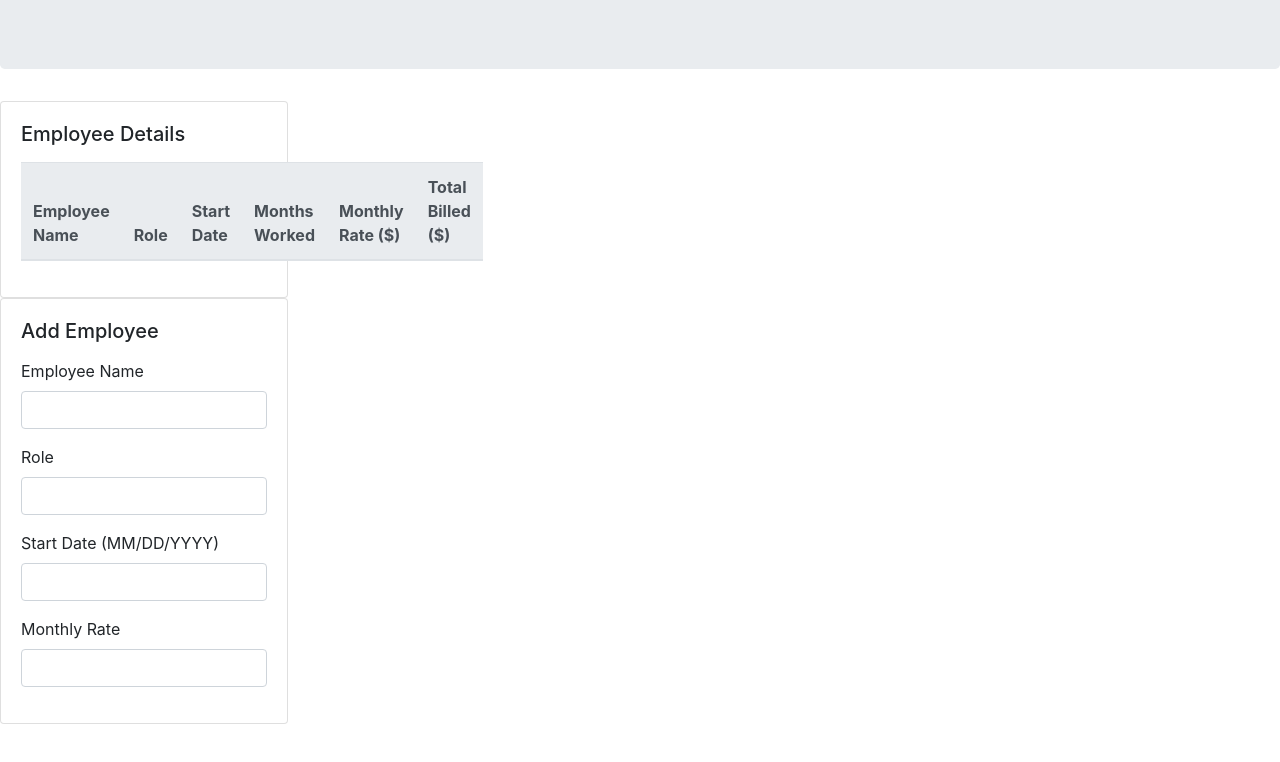
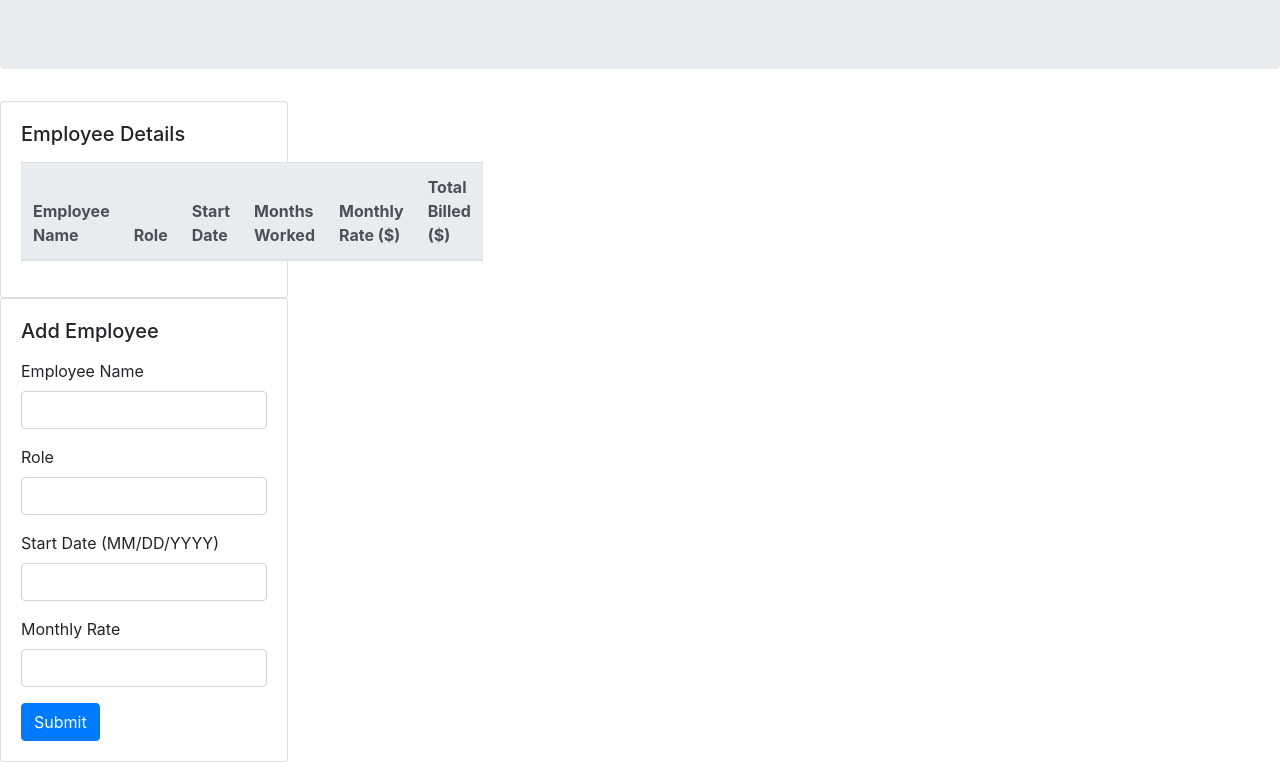
Before and after one commit to ryankooy/employee-data-management, a plain HTML site: page index.html in a window 1280 px wide. Shown: the part 181-943 px from the top of the page. Before the commit the page ends 905 px from the top, so only its background shows below. Drawn offline with nearby package versions, Linux system fonts and the light colour scheme.

Commit message:
added submit button:
l
ls

```diff
--- a/index.html
+++ b/index.html
@@ -69,7 +69,7 @@
   </div>
 
 
-
+<div><button type="submit" class="btn btn-primary">Submit</button></div>
 </form>
   </div>
 </div>
```
